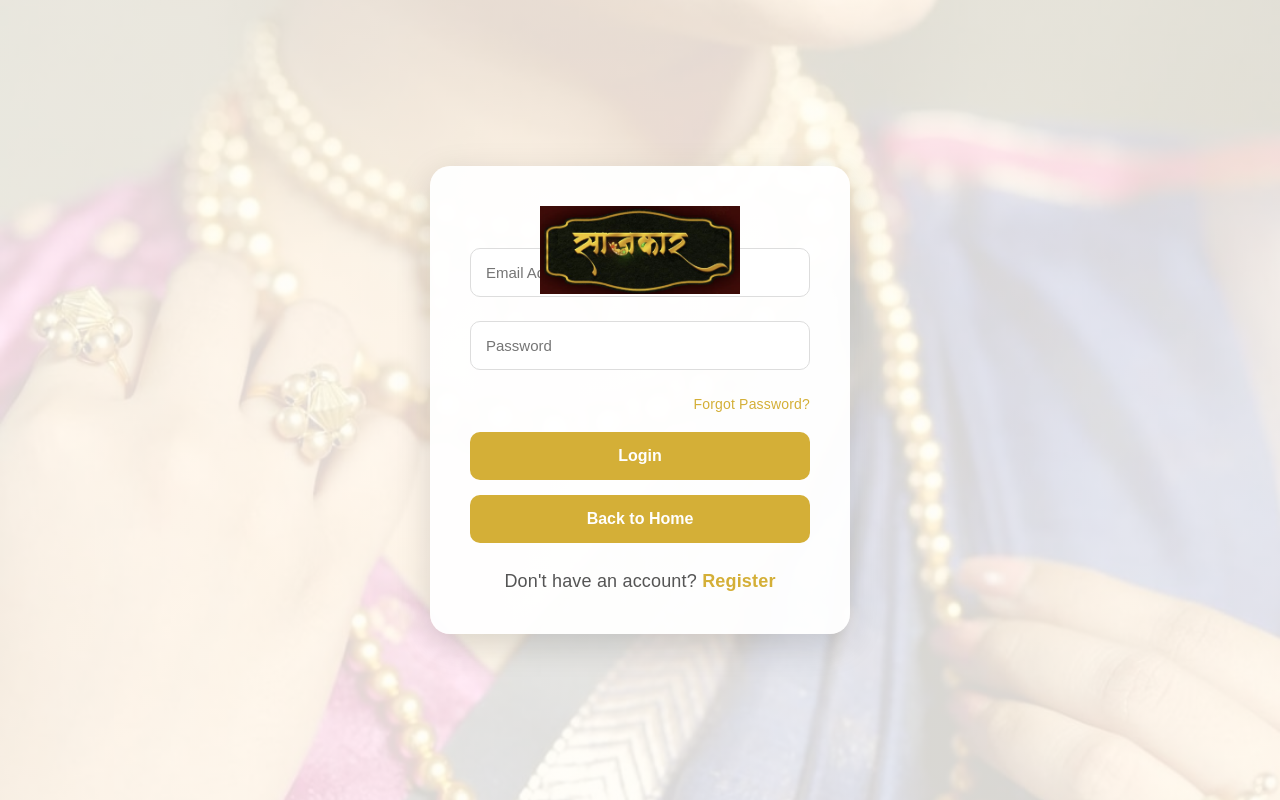
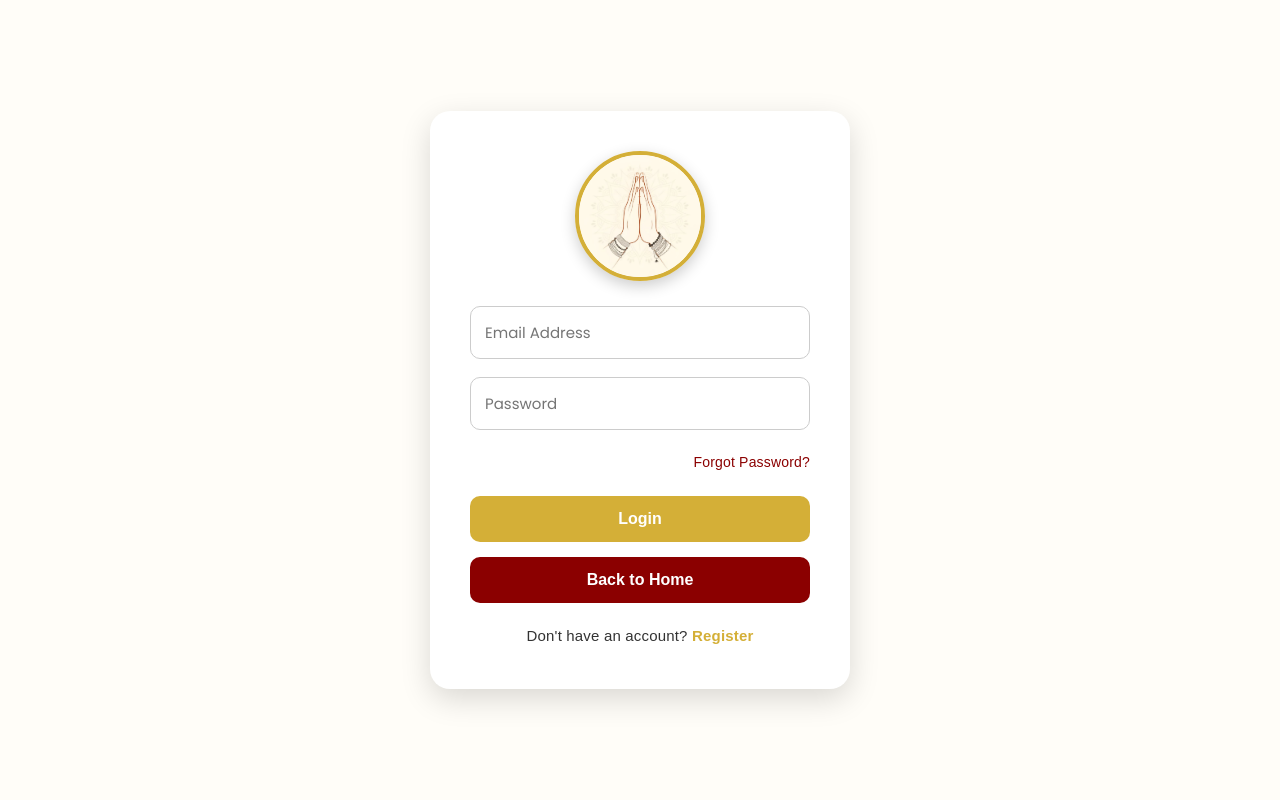
Before and after one commit to kadamsaloni/Saajkar-frontend, a React (Vite) app in the folder frontend/Saajkar/: page /login in a window 1280 px wide. Built offline with nearby package versions, Linux system fonts and the light colour scheme.

Commit message:
Login and register done

```diff
--- a/frontend/Saajkar/src/components/Navbar/Navbar.css
+++ b/frontend/Saajkar/src/components/Navbar/Navbar.css
@@ -45,15 +45,16 @@ position:absolute;
 left:50%;
 
 transform:translateX(-50%);
+text-align:center;
 
 }
 
 
 .logo img{
-    width: 190px;   /* Increased from 140px */
+    width:190px;
     height:auto;
     display:block;
-    margin: 36px auto 20px;
+    margin:-10px auto 0;
 }
 
 
--- a/frontend/Saajkar/src/pages/Login.css
+++ b/frontend/Saajkar/src/pages/Login.css
@@ -1,142 +1,123 @@
 /* Google Font */
-@import url('https://fonts.googleapis.com/css2?family=Cinzel:wght@500;700&family=Poppins:wght@300;400;500;600&display=swap');
+@import url('https://fonts.googleapis.com/css2?family=Poppins:wght@300;400;500;600&display=swap');
 
-/* Background */
-
-body{
-    margin:0;
-    padding:0;
-    font-family:'Poppins',sans-serif;
+/* Page */
+.container{
+    min-height:100vh;
+    display:flex;
+    justify-content:center;
+    align-items:center;
+    padding:40px;
     background:#FFFDF8;
 }
 
-/* Container */
-
-.container{
-    display:flex;
-    justify-content:center;
-    align-items:center;
-    height:100vh;
-    background:linear-gradient(rgba(255,253,248,.85),rgba(255,253,248,.85)),
-    url("../assets/banner1.jpg");
-    background-size:cover;
-    background-position:center;
-}
-
-/* Login Card */
-
+/* Card */
 .login-card{
     width:420px;
-    background:rgba(255,255,255,.95);
+    background:#fff;
+    padding:40px;
     border-radius:20px;
-    padding:40px;
-    box-shadow:0 10px 35px rgba(0,0,0,.15);
+    box-shadow:0 10px 30px rgba(0,0,0,0.15);
     text-align:center;
 }
 
-/* Logo */
-
-.logo{
-    width:200px;
-    margin-bottom:15px;
+/* Top Image */
+.top-image{
+    width:130px;
+    height:130px;
+    object-fit:cover;
+    border-radius:50%;
+    display:block;
+    margin:0 auto 25px;
+    border:4px solid #D4AF37;
+    box-shadow:0 5px 15px rgba(0,0,0,0.2);
 }
 
-/* Heading */
-
-.login-card h2{
-    font-family:'Cinzel',serif;
-    color:#0F0F0F;
-    font-size:32px;
-    margin-bottom:5px;
-}
-
-/* Tagline */
-
-.tagline{
-    color:#777;
-    margin-bottom:30px;
-}
-
-/* Input */
-
+/* Inputs */
 .login-card input{
     width:100%;
-    padding:15px;
-    margin:12px 0;
-    border:1px solid #ddd;
+    padding:14px;
+    margin-bottom:18px;
+    border:1px solid #ccc;
     border-radius:10px;
     font-size:15px;
+    font-family:'Poppins',sans-serif;
     outline:none;
-    transition:.3s;
     box-sizing:border-box;
+    transition:0.3s;
 }
 
 .login-card input:focus{
     border-color:#D4AF37;
-    box-shadow:0 0 8px rgba(212,175,55,.3);
+    box-shadow:0 0 8px rgba(212,175,55,0.3);
+}
+
+/* Forgot Password */
+.forgot{
+    text-align:right;
+    margin-bottom:20px;
+}
+
+.forgot a{
+    text-decoration:none;
+    color:#8B0000;
+    font-size:14px;
+}
+
+.forgot a:hover{
+    color:#D4AF37;
 }
 
 /* Login Button */
-
-.login-card button{
+.login-btn{
     width:100%;
-    padding:15px;
+    padding:14px;
     background:#D4AF37;
-    color:white;
+    color:#fff;
     border:none;
     border-radius:10px;
     font-size:16px;
     font-weight:600;
     cursor:pointer;
-    transition:.3s;
-    margin-top:15px;
+    margin-bottom:15px;
+    transition:0.3s;
 }
 
-.login-card button:hover{
-    background:#0F0F0F;
-    transform:translateY(-2px);
+.login-btn:hover{
+    background:#b8932d;
 }
 
-/* Forgot Password */
-
-.forgot{
-    text-align:right;
-    margin-top:8px;
+/* Home Button */
+.home-btn{
+    width:100%;
+    padding:14px;
+    background:#8B0000;
+    color:#fff;
+    border:none;
+    border-radius:10px;
+    font-size:16px;
+    font-weight:600;
+    cursor:pointer;
+    margin-bottom:20px;
+    transition:0.3s;
 }
 
-.forgot a{
-    color:#D4AF37;
-    text-decoration:none;
-    font-size:14px;
+.home-btn:hover{
+    background:#6d0000;
 }
 
 /* Register */
-
 .register{
-    margin-top:25px;
-    color:#555;
+    font-size:15px;
+    color:#333;
 }
 
 .register a{
     color:#D4AF37;
+    text-decoration:none;
     font-weight:600;
-    text-decoration:none;
 }
 
-/* Responsive */
-
-@media(max-width:500px){
-
-.login-card{
-    width:90%;
-    padding:30px 20px;
+.register a:hover{
+    text-decoration:underline;
 }
-
-.logo{
-    width:180px;
-}
-
-.login-card h2{
-    font-size:26px;
-}
-}
--- a/frontend/Saajkar/src/pages/Login.jsx
+++ b/frontend/Saajkar/src/pages/Login.jsx
@@ -1,112 +1,53 @@
 import "./Login.css";
-
-import logo from "../assets/saajkar-logo.png";
-
+import registerLogo from "../assets/register-logo.jpg";
 import { useNavigate, Link } from "react-router-dom";
 
-
-
 function Login() {
-
   const navigate = useNavigate();
 
-
-
   return (
-
     <div className="container">
-
-
-
       <div className="login-card">
 
-
-
-        <img src={logo} alt="Saajkar" className="logo" />
-
-
-
-
-
-
-        <p className="tagline">
-
-
-
-        </p>
-
-
+        <img
+          src={registerLogo}
+          alt="Login"
+          className="top-image"
+        />
 
         <input
-
           type="email"
-
           placeholder="Email Address"
-
         />
 
-
-
         <input
-
           type="password"
-
           placeholder="Password"
-
         />
 
-
-
         <div className="forgot">
-
           <a href="#">Forgot Password?</a>
-
         </div>
 
-
-
         <button className="login-btn">
-
           Login
-
         </button>
 
-
-
         <button
-
           className="home-btn"
-
           onClick={() => navigate("/")}
-
         >
-
           Back to Home
-
         </button>
 
-
-
         <div className="register">
-
           Don't have an account?{" "}
-
           <Link to="/register">Register</Link>
-
         </div>
 
-
-
       </div>
-
-
-
     </div>
-
   );
-
 }
 
-
-
 export default Login;
```
Also changed, not shown: frontend/Saajkar/src/assets/logo-for -login1.jpg (deleted).
